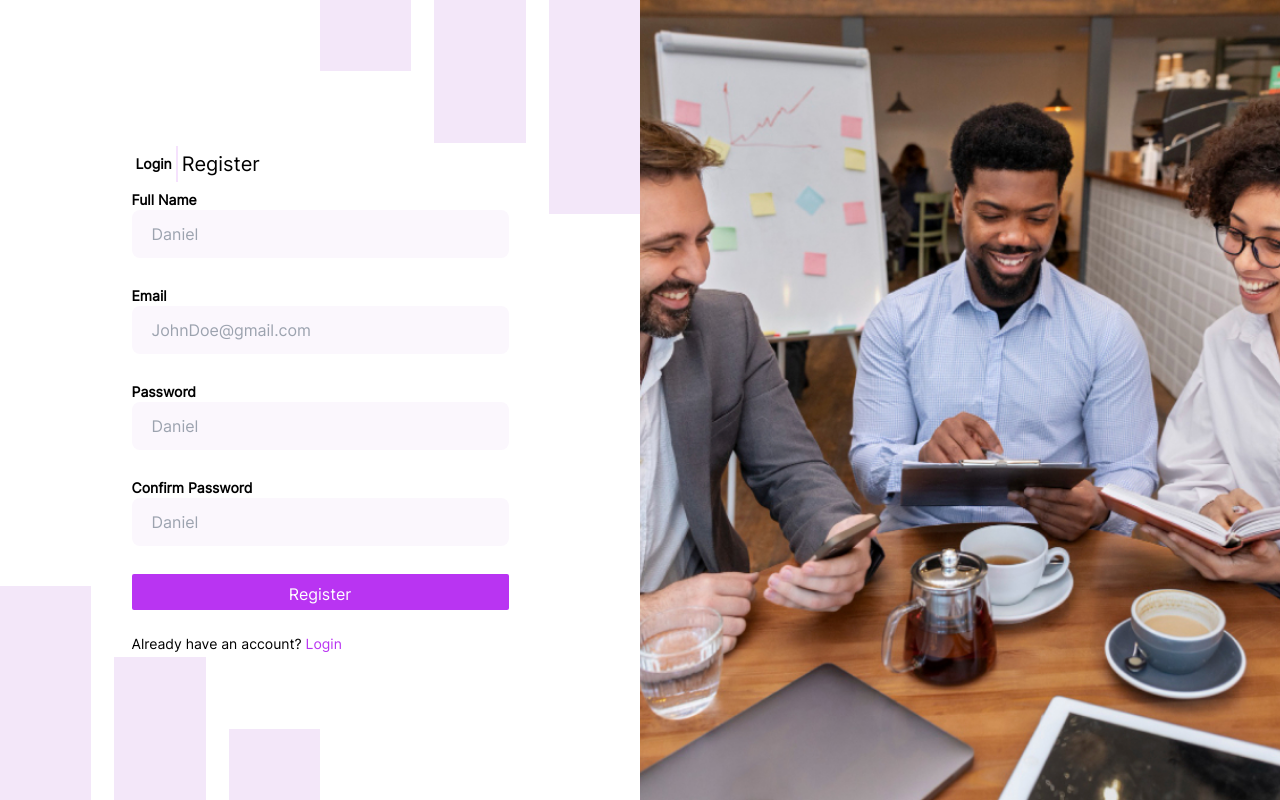
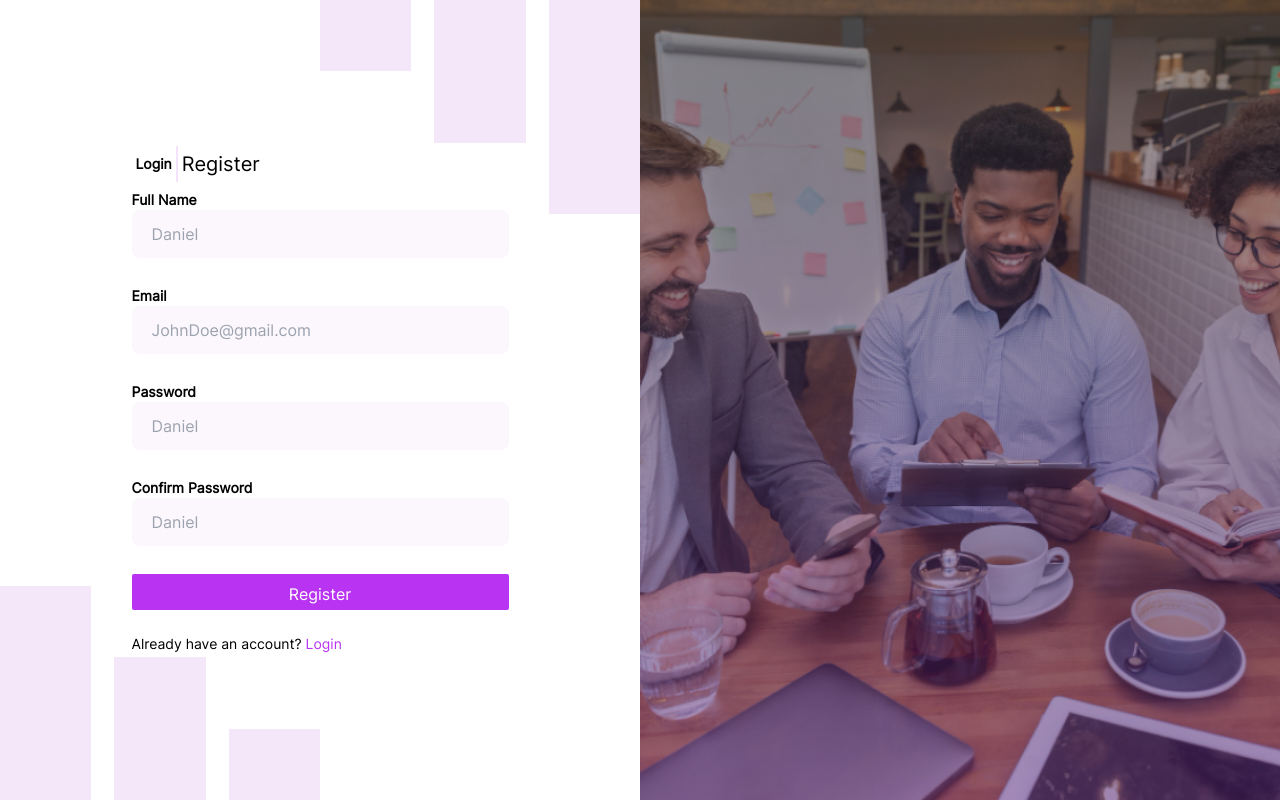
Before and after one commit to airxist/chattie, a React (Vite) app: page / in a window 1280 px wide. Built offline with nearby package versions, Linux system fonts and the light colour scheme.

Commit message:
overlay added to the onboarding shared component

```diff
--- a/src/index.css
+++ b/src/index.css
@@ -40,6 +40,14 @@
 
   .onboard-container {
     @apply w-[377px];
+  }
+
+  .normal-img {
+    @apply w-full h-full object-cover
+  }
+
+  .overlay {
+    @apply absolute w-full h-full bg-gradient-to-b from-dark to-primary_purple-4 opacity-50
   }
 
   .onboard-form {
--- a/src/shared/Onboarding.tsx
+++ b/src/shared/Onboarding.tsx
@@ -6,7 +6,6 @@ import { AppContextType } from "../constants/interfaces";
 import Logo from "../components/Logo";
 import TopBar from "../components/TopBar";
 import { useLocation } from "react-router-dom";
-import { useEffect } from "react";
 
 const Onboarding = ({
   className,
@@ -21,18 +20,14 @@ const Onboarding = ({
     alarm: { state },
   } = useGlobalContext() as AppContextType;
 
-  useEffect(()=>{
-    console.log(state)
-  }, [])
-
   const { pathname } = useLocation();
 
   return (
     <section
       className={`${className} || flex items-center justify-center h-screen`}
     >
-      <div className='relative flex-1 w-[50%] h-full p-5 md:p-10 flex items-center justify-center isolate'>
-        <TopBar onboard className='absolute top-14 left-20' />
+      <div className='relative flex-1 w-[50%] min-h-full p-5 md:p-10 flex-center isolate overflow-hidden'>
+        <TopBar onboard className='absolute top-4 lg:top-14 lg:left-20' />
         {pathname === "/verify" ? (
           <></>
         ) : (
@@ -49,8 +44,9 @@ const Onboarding = ({
         {/* end of the alert */}
       </div>
       {showBackground && (
-        <div className='hidden lg:block w-[50%] h-full'>
-          <img src={backgroundImage} className='w-full h-full object-cover' />
+        <div className='hidden lg:block w-[50%] h-full relative'>
+          <div className="overlay"/>
+          <img src={backgroundImage} className='normal-img' />
         </div>
       )}
     </section>
```
